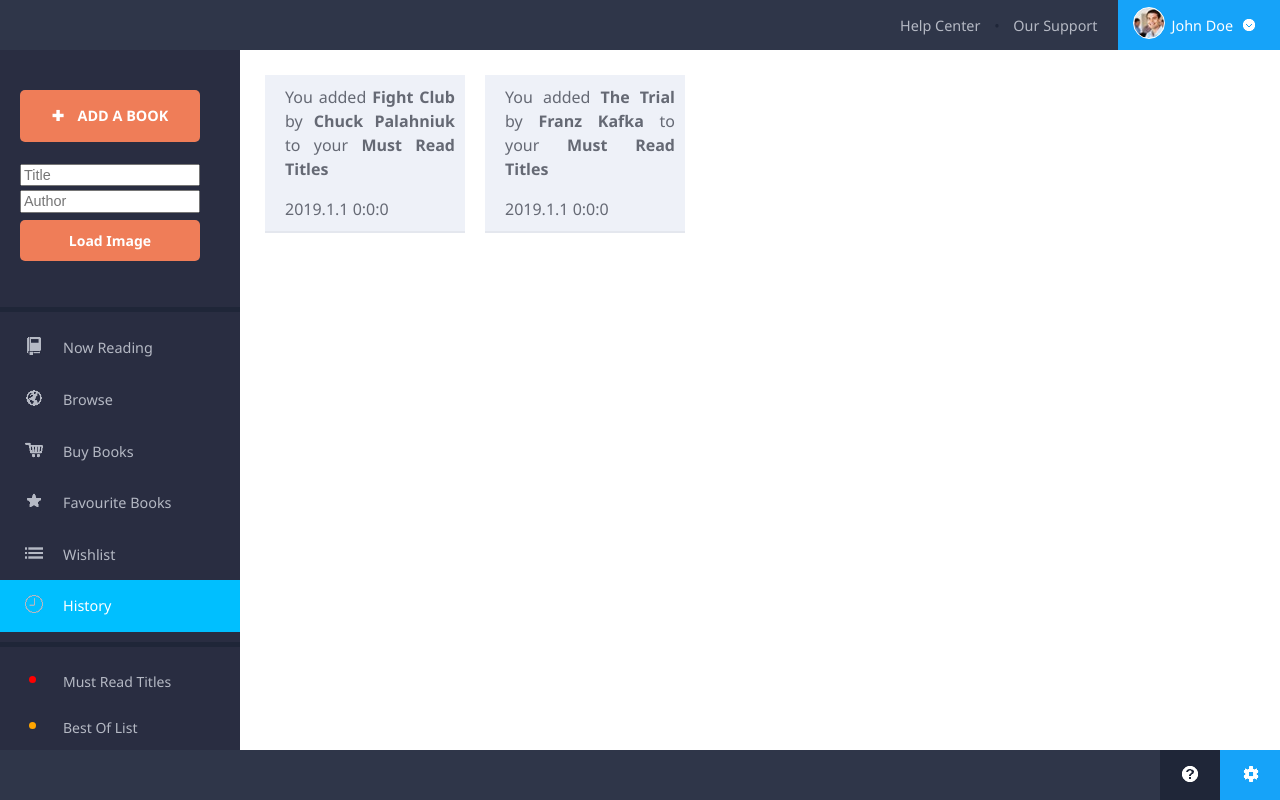
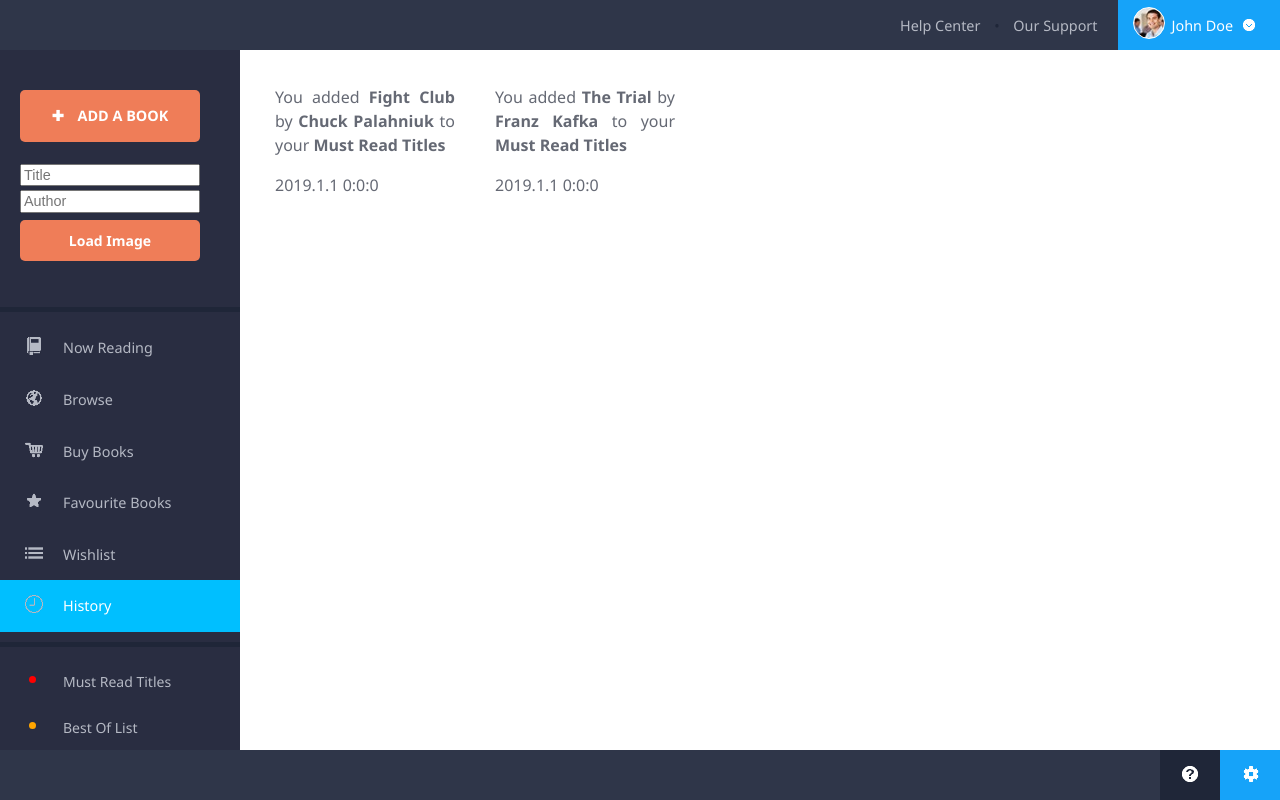
Before and after one commit to artem-yam/frond_end_task, a plain HTML site: page index.html in a window 1280 px wide. Both pictures are taken after a click on the link "History". Drawn offline with nearby package versions, Linux system fonts and the light colour scheme.

Commit message:
style fixes + todo

```diff
--- a/CSS/style.css
+++ b/CSS/style.css
@@ -289,7 +289,7 @@ a {
     color: #656974;
 }
 
-.main > div > div {
+.main .browse > div {
     padding-left: 20px;
     background-color: #eef1f8;
     border-bottom: 2px solid #e4e7ee;
--- a/index.html
+++ b/index.html
@@ -103,7 +103,7 @@
     </aside>
 
     <main class="main">
-        <div>
+        <div class="browse">
             <div class="main_header">
                 Browse Available Books
             </div>
--- a/script/view/notificationsView.js
+++ b/script/view/notificationsView.js
@@ -97,9 +97,9 @@ function NotificationsView(controller, model) {
             .add("active");
 
         window.document.querySelector(
-            ".main > div").classList.remove("block");
+            ".main .browse").classList.remove("block");
         window.document.querySelector(
-            ".main > div").classList.add("hidden");
+            ".main .browse").classList.add("hidden");
 
         let template = window.document.querySelector("#history_page_template");
         let historyPage = window.document.querySelector(".history_content");
```
Also changed, not shown: todo.txt.
